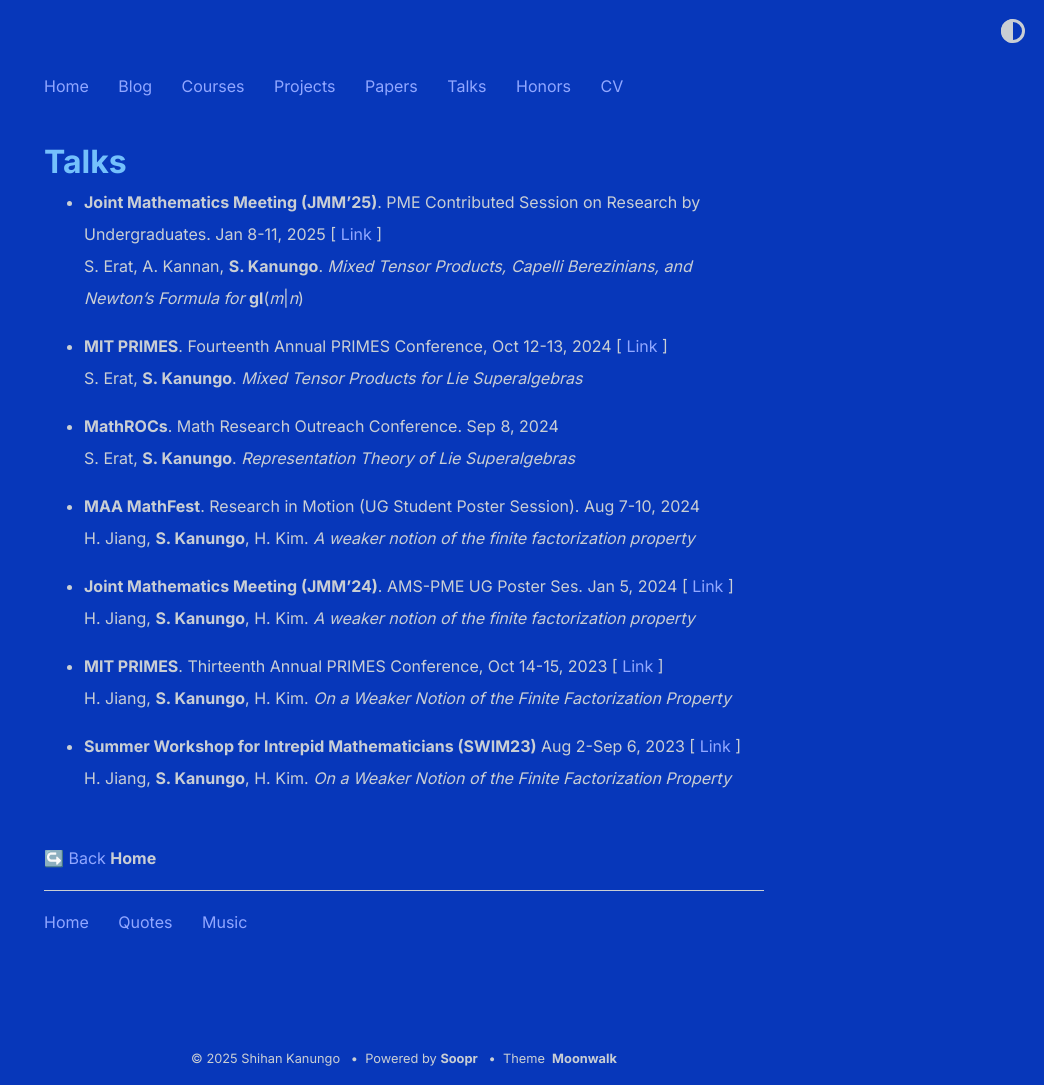
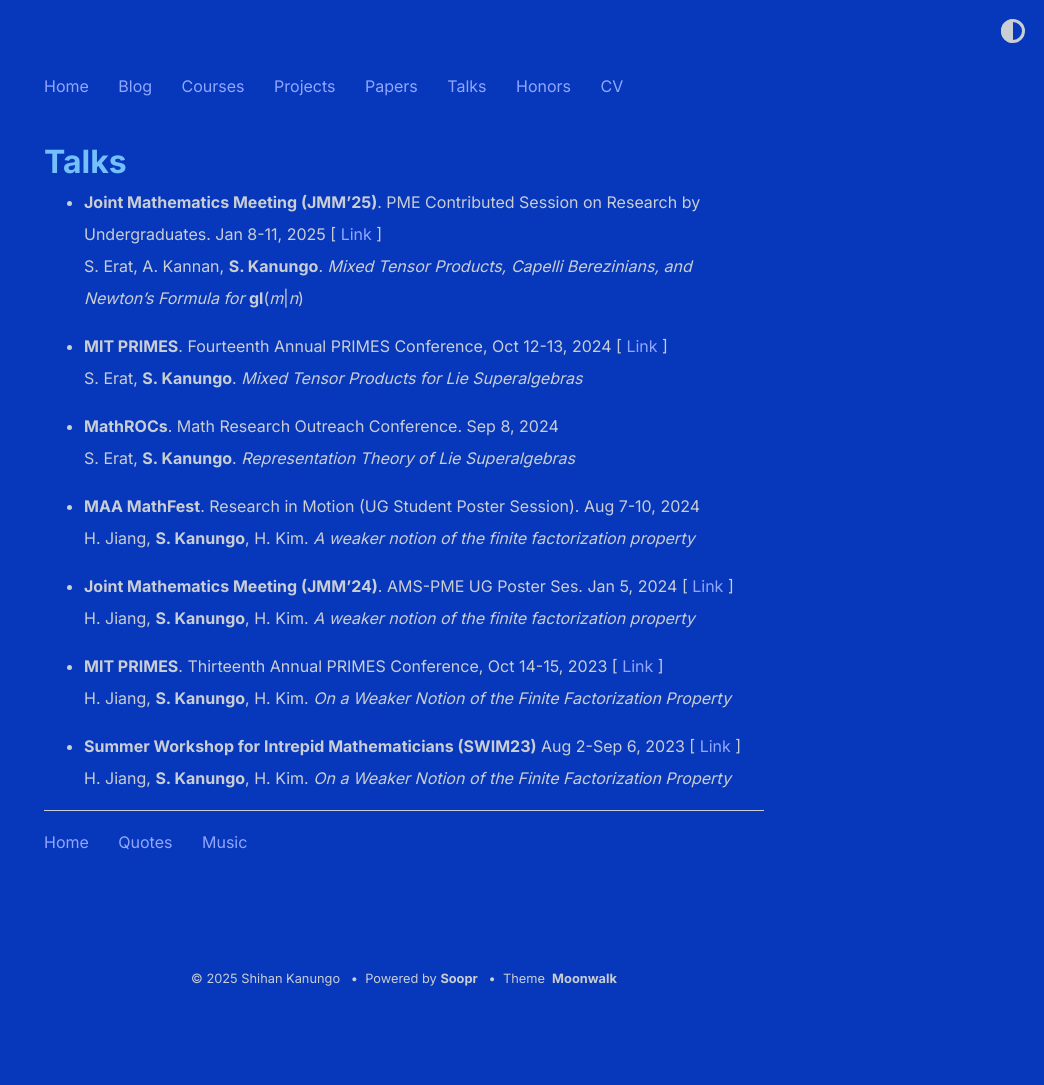
Before and after one commit to shihankanungo/shihankanungo.github.io, a Jekyll site: the page built from talks.md, in a window 1280 px wide. Shown: the whole page, without its empty margins (236-1280 px from the left). Built offline with Jekyll 4.4.1, drawn with Linux system fonts in a browser that asks for light colours; after the commit the page ends 1005 px from its top, so only the background shows below that.

Commit message:
Update talks.md

```diff
--- a/talks.md
+++ b/talks.md
@@ -23,6 +23,3 @@ title: Talks
 
 - **Summer Workshop for Intrepid Mathematicians (SWIM23)** Aug 2-Sep 6, 2023 \[ [Link](https://intrepid-math.com/workshops/2023.html) \] <br>
   H. Jiang, **S. Kanungo**, H. Kim. *On a Weaker Notion of the Finite Factorization Property* <br />
-
-<br>
-<a href="https://shihankanungo.github.io">↪️ Back <b>Home</b></a>
```
